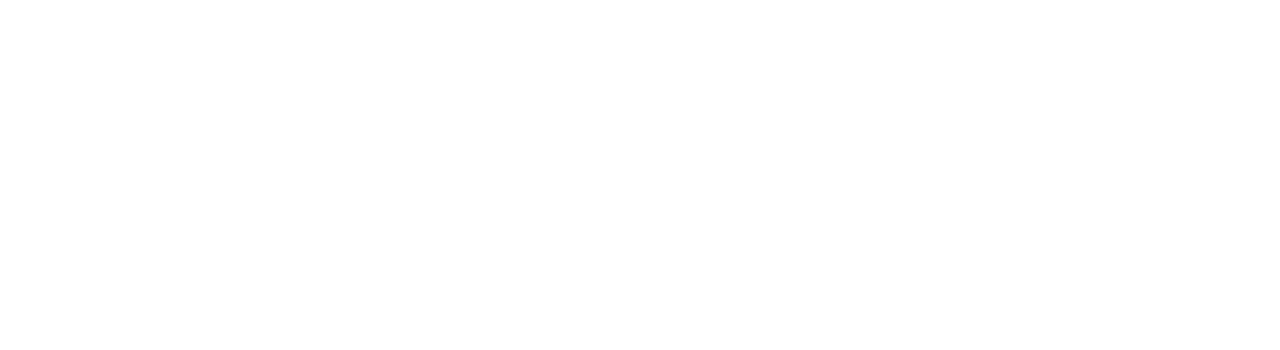
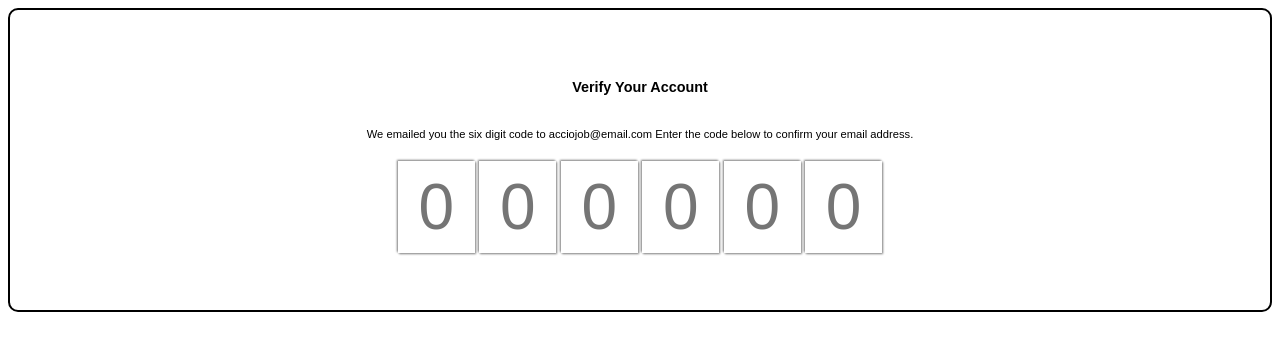
Before and after one commit to acciojob/OTP-abhilashvc777, a website: page main.html in a window 1280 px wide. Drawn offline with Linux system fonts and the light colour scheme.

Commit message:
created a submission

```diff
--- a/main.html
+++ b/main.html
@@ -8,6 +8,18 @@
 
 <body>
 	<!-- the entire body must be written by student -->
+	<div id="div">
+		<h2 id="verification_heading">Verify Your Account</h2>
+		<p id="verification_subtext">We emailed you the six digit code to acciojob@email.com Enter the code below to confirm your email address.</p>
+		<div class="code-container">
+			<input class="code" placeholder="0"/>
+			<input class="code" placeholder="0"/>
+			<input class="code" placeholder="0"/>
+			<input class="code" placeholder="0"/>
+			<input class="code" placeholder="0"/>
+			<input class="code" placeholder="0"/>
+		</div>
+	</div>
     <script type="text/javascript" src="./script.js">
 </script>
 
--- a/script.js
+++ b/script.js
@@ -1 +1,14 @@
 //your JS code here. If required.
+const input  = document.getElementsByClassName("code")
+const div1 = document.getElementsByClassName("code-container")
+let i = 0;
+div1[0].addEventListener("keyup", (e)=>{
+	// console.log(e.target)
+	if(e.key=="Backspace"){
+		i--
+		input[i].focus()
+	}else{
+		i++
+		input[i].focus()
+	}
+})
--- a/styles.css
+++ b/styles.css
@@ -1 +1,34 @@
 /*  your css code here. If applicable */
+*{
+	font-family:sans-serif;
+}
+#div{
+	border:2px solid black;
+	height:300px;
+	display:flex;
+	flex-direction:column;
+	justify-content:center;
+	gap:10px;
+	border-radius:10px;
+}
+#verification_heading{
+	font-size:0.9em;
+	text-align:center;
+}
+#verification_subtext{
+	font-size:0.7em;
+	text-align:center;
+}
+.code-container{
+	text-align:center;
+
+}
+.code{
+	height:90px;
+	width:73px;
+	font-size:4em;
+	color:gray;
+	text-align:center;
+	border:0px;
+	box-shadow:1px 1px 2px gray,-1px -1px 2px gray;
+}
```
